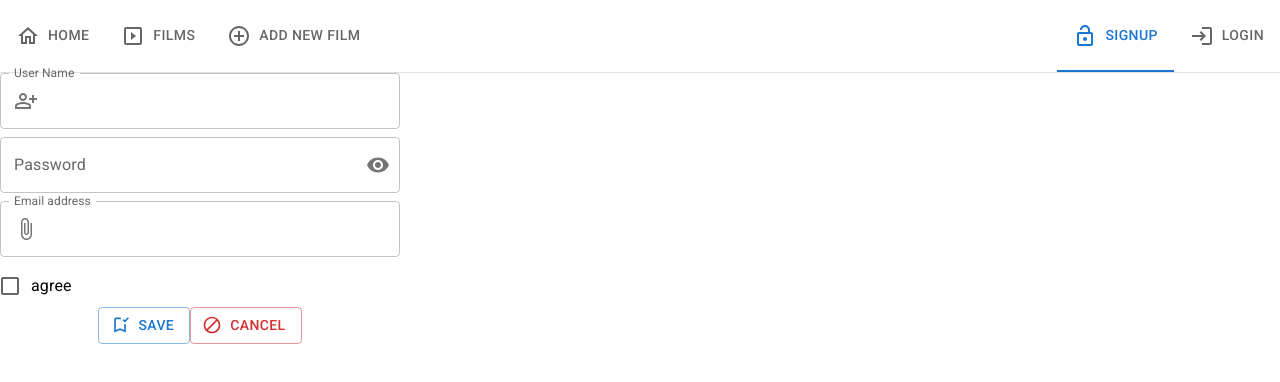
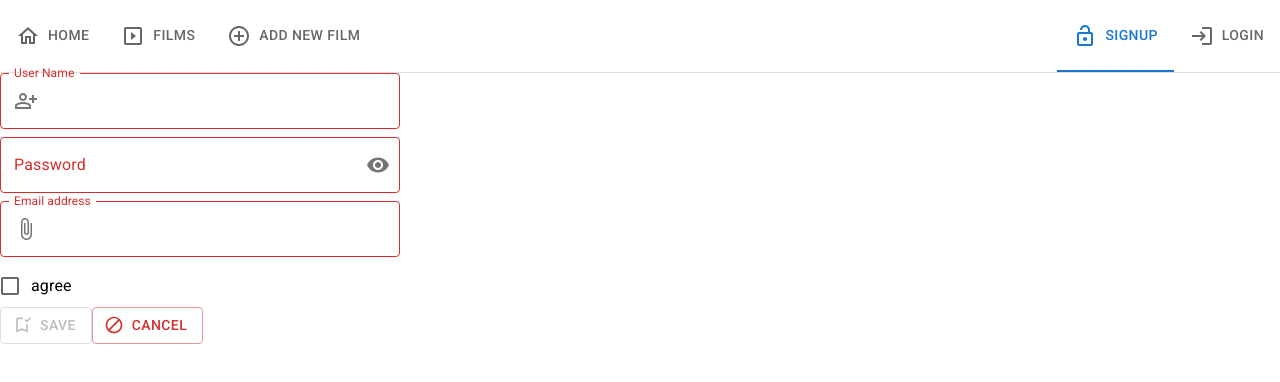
Before and after one commit to andrbat/films-project, a React (Create React App) app: page /signup in a window 1280 px wide. Shown: the top 382 px of the page. Built offline with nearby package versions, Linux system fonts and the light colour scheme.

Commit message:
add verification signup

```diff
--- a/src/components/signup.tsx
+++ b/src/components/signup.tsx
@@ -15,10 +15,49 @@ import PersonAddAltOutlinedIcon from "@mui/icons-material/PersonAddAltOutlined";
 
 import Visibility from "@mui/icons-material/Visibility";
 import VisibilityOff from "@mui/icons-material/VisibilityOff";
-import { useState } from "react";
+import { useEffect, useState } from "react";
+
+interface iuser {
+  name: string;
+  password: string;
+  email: string;
+  agree: boolean;
+}
+
+const emptyU = { name: "", password: "", email: "", agree: false };
 
 export function SignUp() {
   const [showPassword, setShowPassword] = useState(false);
+  const [curUser, setCurUser] = useState<iuser>(emptyU);
+  const [verify, setVerify] = useState(false);
+
+  useEffect(() => {
+    setVerify(
+      curUser.name.trim().length > 0 &&
+        curUser.password.trim().length > 0 &&
+        curUser.email.trim().length > 0 &&
+        curUser.agree
+    );
+  }, [curUser]);
+
+  const handleChange = (
+    event: React.ChangeEvent<HTMLTextAreaElement | HTMLInputElement>
+  ) => {
+    setCurUser({
+      ...curUser,
+      [event.target.name]: event.target.value,
+    });
+  };
+
+  const handleChangeCheck = (
+    event: React.ChangeEvent<HTMLInputElement>,
+    checked: boolean
+  ) => {
+    setCurUser({
+      ...curUser,
+      [event.target.name]: event.target.checked,
+    });
+  };
 
   return (
     <Box component="form" noValidate autoComplete="off" sx={{ maxWidth: 400 }}>
@@ -34,6 +73,10 @@ export function SignUp() {
               </InputAdornment>
             ),
           }}
+          name="name"
+          value={curUser.name}
+          onChange={handleChange}
+          error={curUser.name.trim().length === 0}
         />
         <TextField
           fullWidth
@@ -52,6 +95,10 @@ export function SignUp() {
               </InputAdornment>
             ),
           }}
+          name="password"
+          value={curUser.password}
+          onChange={handleChange}
+          error={curUser.password.trim().length === 0}
         />
         <TextField
           fullWidth
@@ -64,14 +111,28 @@ export function SignUp() {
               </InputAdornment>
             ),
           }}
+          name="email"
+          value={curUser.email}
+          onChange={handleChange}
+          error={curUser.email.trim().length === 0}
         />
       </div>
-      <FormControlLabel control={<Checkbox />} label="agree" />
-      <div className="films_buttons">
+      <FormControlLabel
+        control={
+          <Checkbox
+            checked={curUser.agree}
+            onChange={handleChangeCheck}
+            name="agree"
+          />
+        }
+        label="agree"
+      />
+      <div className="curUsers_buttons">
         <Button
           variant="outlined"
           size="medium"
           startIcon={<BookmarkAddedOutlinedIcon />}
+          disabled={!verify}
         >
           Save
         </Button>
@@ -80,6 +141,7 @@ export function SignUp() {
           size="medium"
           color="error"
           startIcon={<DoNotDisturbAltOutlinedIcon />}
+          onClick={() => setCurUser(emptyU)}
         >
           Cancel
         </Button>
```
